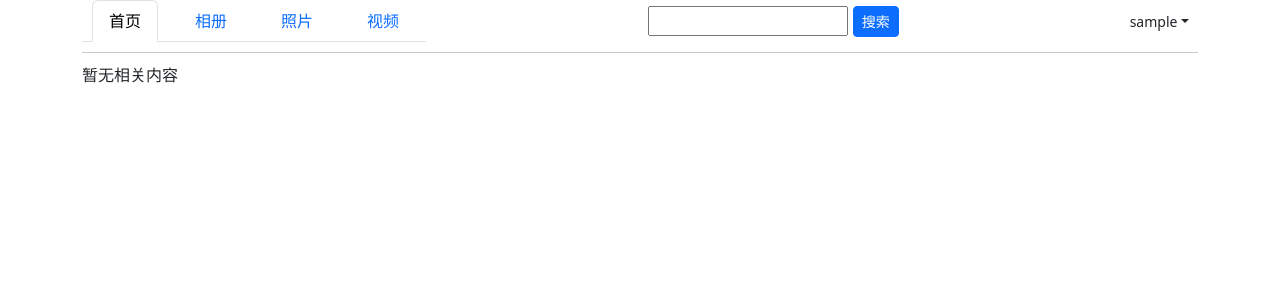
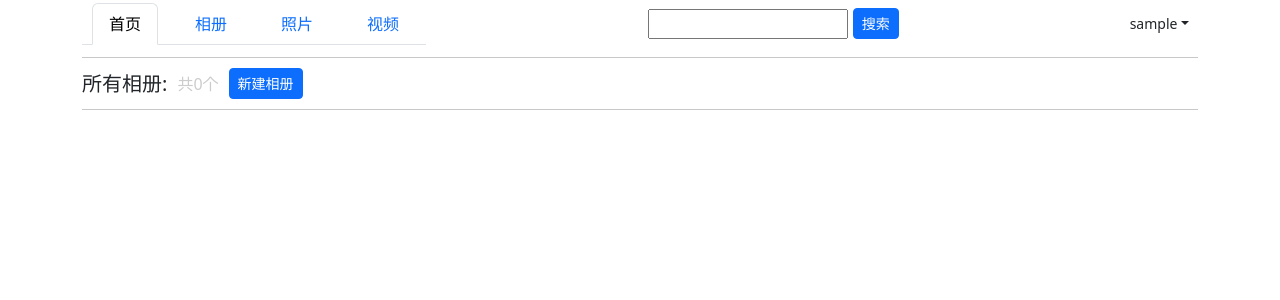
Before and after one commit to BlackIce417/NasCtr, a Django app: page / in a window 1280 px wide. Shown: the top 300 px of the page. Run offline with Django 5.2, Linux system fonts and the light colour scheme; the visitor is signed in with stand-in values (Sample User, id 1); data that the repository does not hold is empty; some libraries are stand-ins or nearby versions.

```diff
--- a/main/static/css/album.css
+++ b/main/static/css/album.css
@@ -309,6 +309,7 @@
     display: flex;
     justify-content: center;
     align-items: flex-start;
+    background-color: rgba(0, 0, 0, 0.5);
 }
 
 .modal-c .picture-content .text-area {
--- a/main/static/css/style.css
+++ b/main/static/css/style.css
@@ -6,7 +6,7 @@ hr {
     display: flex;
     justify-content: center;
     align-items: center;
-    margin: 5px;
+    margin: 8px 5px;
 }
 
 .search-box input {
--- a/main/templates/main/album_list.html
+++ b/main/templates/main/album_list.html
@@ -1,4 +1,3 @@
-{% if albums_count %}
 <div class="info">
   <h5 style="margin: 0;">所有相册:</h5>
   <span style="color: #ccc;margin: 0 10px;">共{{ albums_count }}个</span>
@@ -61,11 +60,6 @@
     </div>
   </div>
 </div>
-{% else %}
-  <div>
-    <p>暂无相关内容</p>
-  </div>
-{% endif %}
 <script>
   var deleteAlbumUrl = "{% url 'main:delete-album' %}?album="
   var createNewAlbumUrl = "{% url 'main:create_album' %}"
```
Also changed, not shown: main/templates/main/images_list.html (+7 -1 lines). Lines whose indentation alone changed are shown as unchanged.
